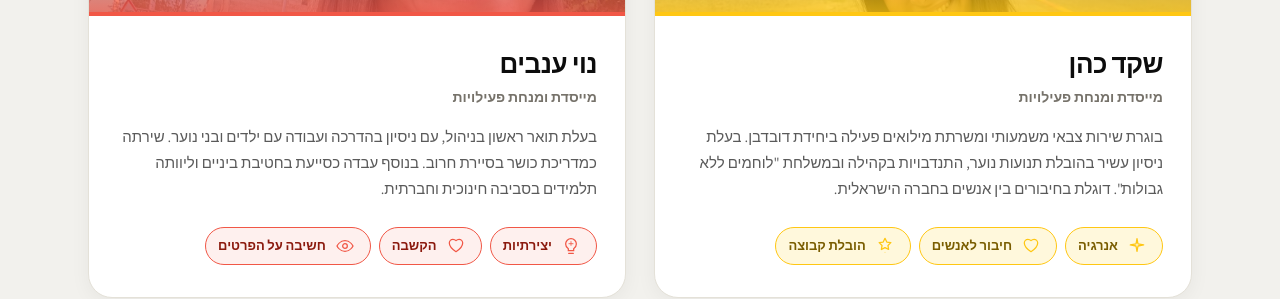
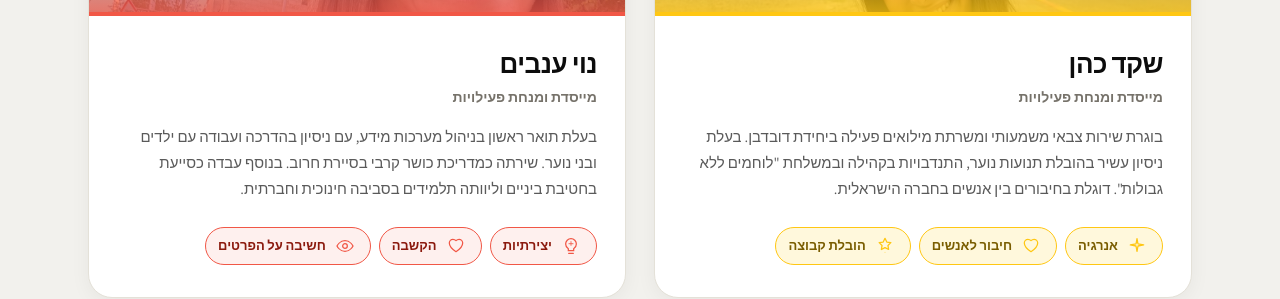
Before and after one commit to OutOfScreens-IL/-, a React (Vite) app in the folder Hebrew RTL Landing Page/: page /about in a window 1280 px wide. Shown: the part 1260-1559 px from the top of the page. Built offline with nearby package versions, Linux system fonts and the light colour scheme; the HTML template or start-up script is replaced by a standard one.

Commit message:
Update educational background in About page

```diff
--- a/Hebrew RTL Landing Page/src/pages/About.tsx
+++ b/Hebrew RTL Landing Page/src/pages/About.tsx
@@ -239,7 +239,7 @@ export default function About() {
                 </div>
 
                 <p style={{ fontSize: 15, lineHeight: 1.75, color: "rgba(12,12,12,0.68)", margin: "0 0 24px" }}>
-                  בעלת תואר ראשון בניהול, עם ניסיון בהדרכה ועבודה עם ילדים ובני נוער. שירתה כמדריכת כושר בסיירת חרוב. בנוסף עבדה כסייעת בחטיבת ביניים וליוותה תלמידים בסביבה חינוכית וחברתית.
+                  בעלת תואר ראשון בניהול מערכות מידע, עם ניסיון בהדרכה ועבודה עם ילדים ובני נוער. שירתה כמדריכת כושר קרבי בסיירת חרוב. בנוסף עבדה כסייעת בחטיבת ביניים וליוותה תלמידים בסביבה חינוכית וחברתית.
                 </p>
 
                 <div style={{ display: "flex", gap: 8, flexWrap: "wrap" }}>
```
